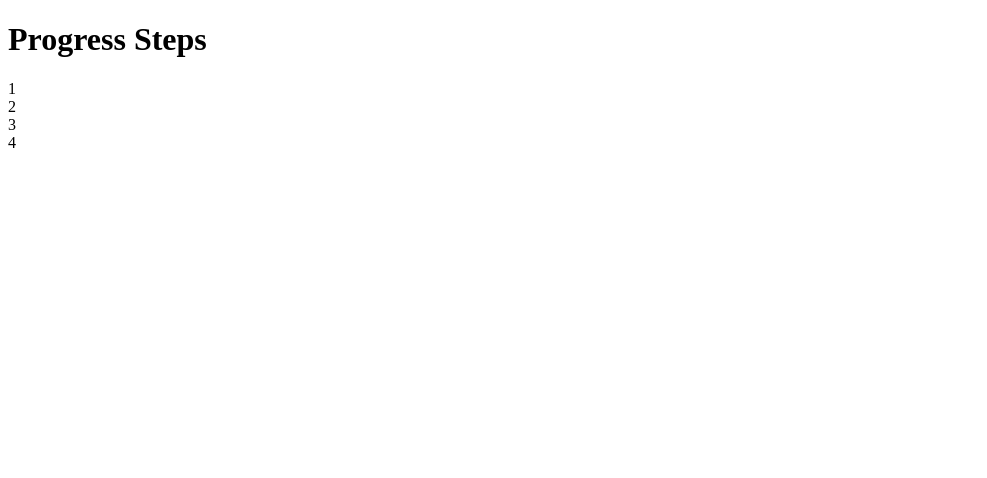
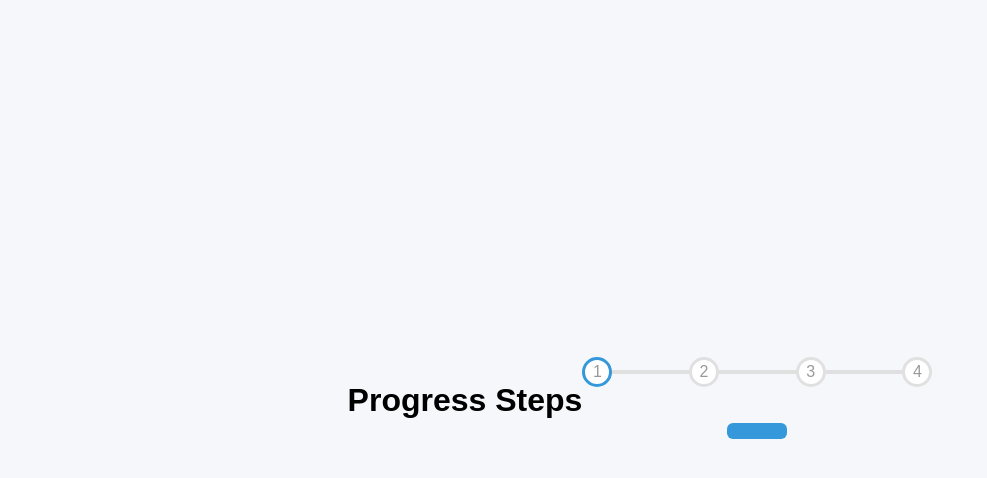
Before and after one commit to dev-from-cbd/progress-steps, a plain HTML site: page index.html in a window 1280 px wide. Shown: the whole page, without its empty margins (0-987 px from the left). Drawn offline with Linux system fonts and the light colour scheme; a web font is replaced by a local one.

Commit message:
Progress Steps

```diff
--- a/index.html
+++ b/index.html
@@ -4,6 +4,9 @@
     <meta charset="UTF-8" />
     <meta http-equiv="X-UA-Compatible" content="IE=edge" />
     <meta name="viewport" content="width=device-width, initial-scale=1.0" />
+
+    <link rel="stylesheet" href="style.css" />
+
     <title>Progress Steps</title>
     <link rel="icon" type="image/png" href="favicon.png" />
   </head>
@@ -18,6 +21,8 @@
         <div class="circle">3</div>
         <div class="circle">4</div>
       </div>
+
+      <button class="btn" id="prev"></button>
     </div>
   </body>
 </html>
@@ -27,7 +32,9 @@
   <head>
     <meta charset="UTF-8" />
     <meta name="viewport" content="width=device-width, initial-scale=1.0" />
+
     <link rel="stylesheet" href="style.css" />
+
     <title>Progress Steps</title>
   </head>
   <body>
--- a/style.css
+++ b/style.css
@@ -1,4 +1,4 @@
-/*
+/* */
 
 @import url("https://fonts.googleapis.com/css?family=Muli&display=swap");
 
@@ -101,4 +101,4 @@ body {
   cursor: not-allowed;
 }
 
-*/
+/* */
```
